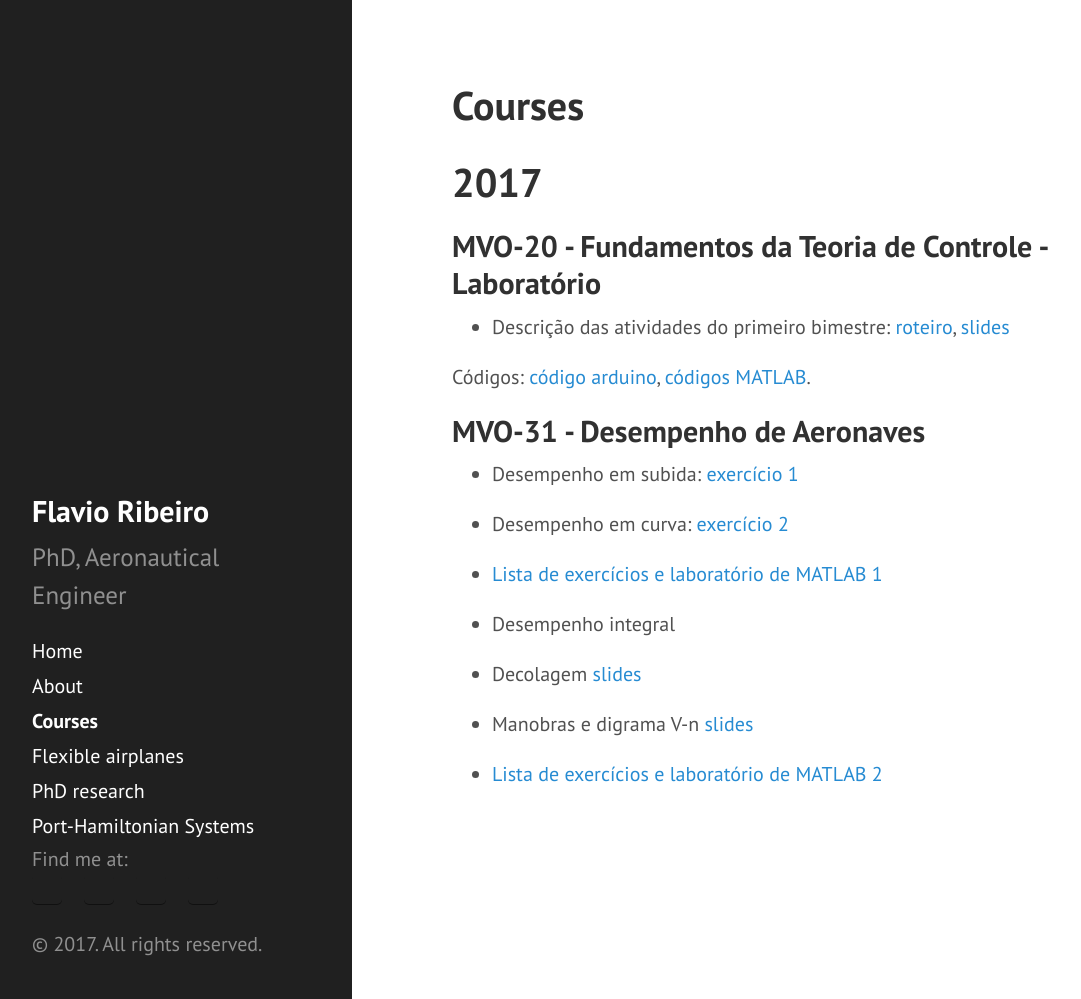
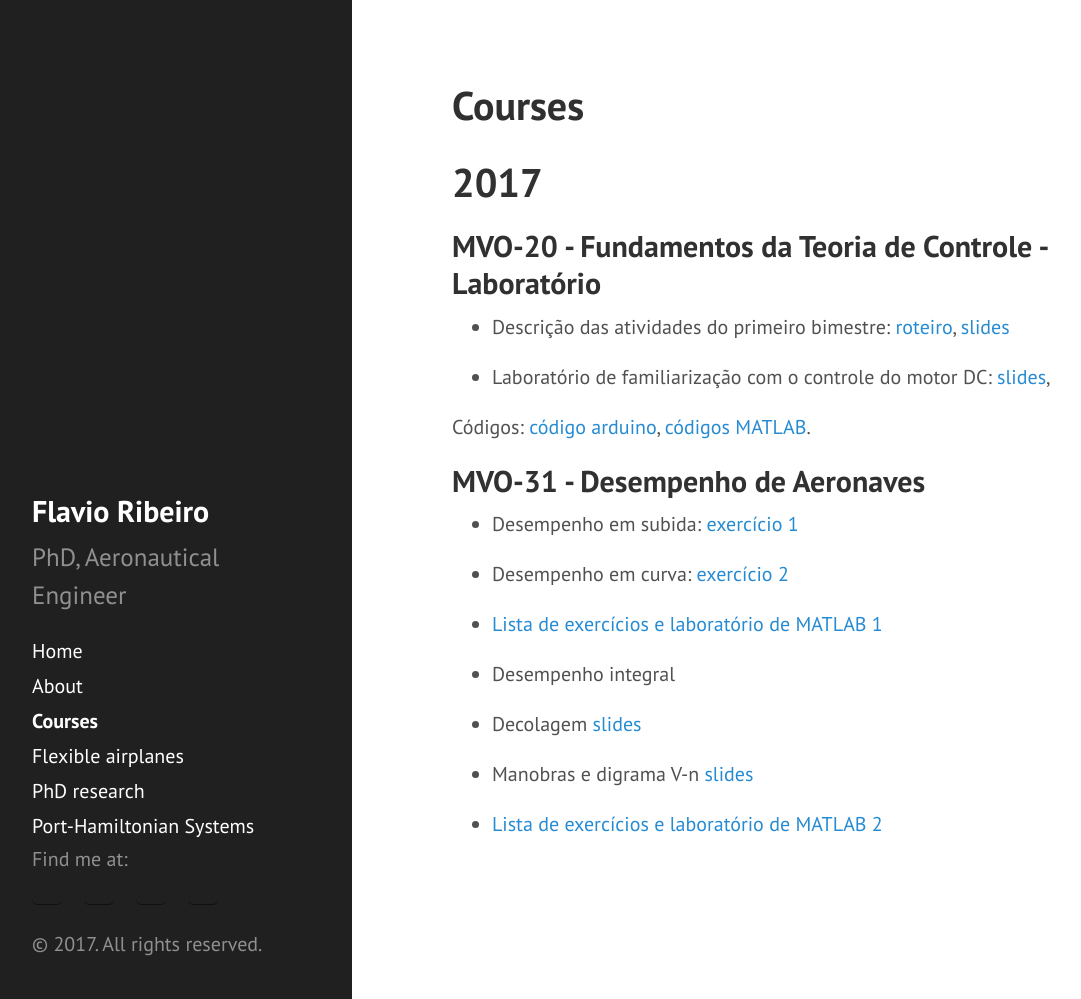
Before and after one commit to flavioluiz/flavioluiz.github.io, a Jekyll site: the page built from courses.md, in a window 1280 px wide and 999 px high. Shown: the whole window, without its empty margins (8-1089 px from the left). Built offline with Jekyll 4.4.1, drawn with Linux system fonts in a browser that asks for light colours.

Commit message:
atualizacao do site com o lab de 1109

```diff
--- a/courses.md
+++ b/courses.md
@@ -10,6 +10,9 @@ title: Courses
 * Descrição das atividades do primeiro bimestre:
 [roteiro](http://flavioluiz.github.io/cursos/MVO20/lab1.pdf),
 [slides](http://flavioluiz.github.io/cursos/MVO20/slides.pdf)
+
+* Laboratório de familiarização com o controle do motor DC:
+[slides](http://flavioluiz.github.io/cursos/MVO20/slides_labmotor.pdf),
 
 Códigos: [código arduino](http://flavioluiz.github.io/cursos/MVO20/codigoembarcado_lab1.ino),
 [códigos MATLAB](http://flavioluiz.github.io/cursos/MVO20/codigosMATLAB.zip).
```
Also changed, not shown: 3 other files.
